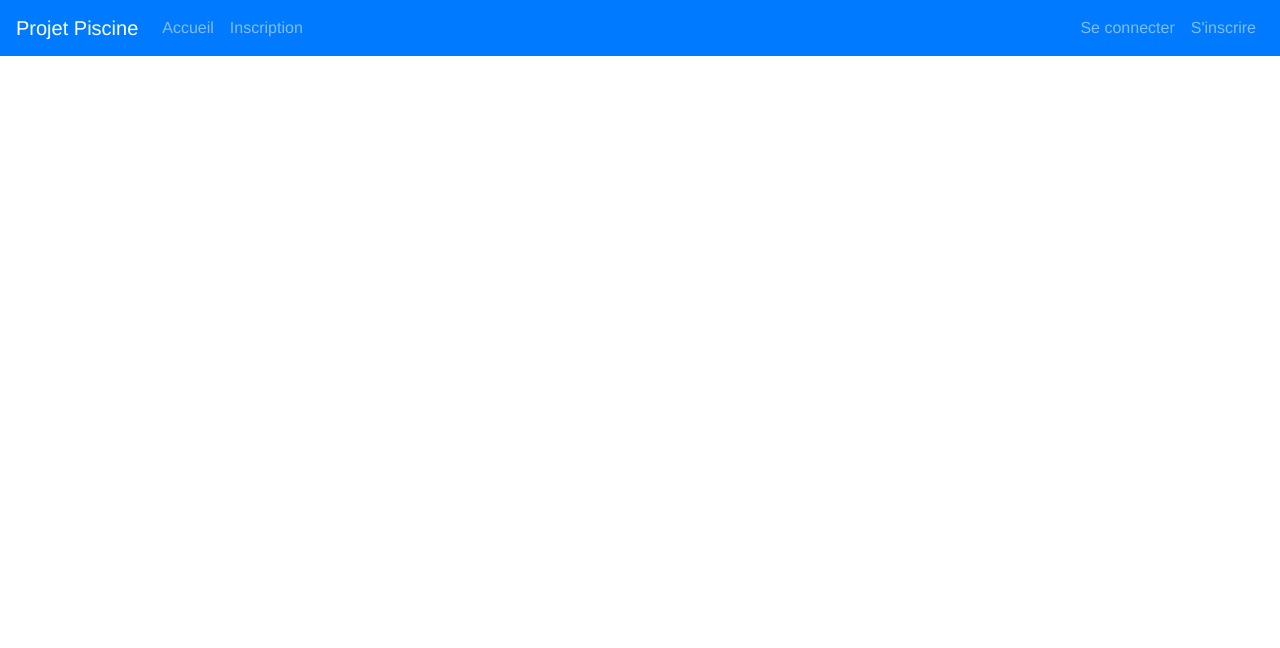
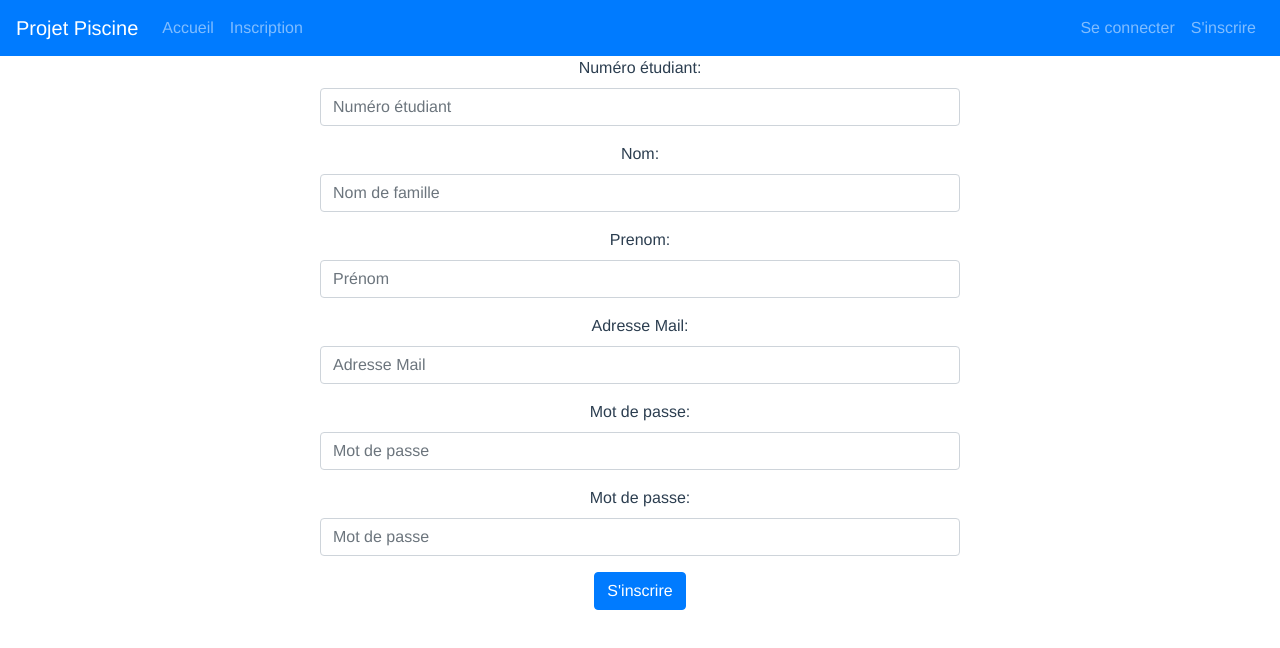
Before and after one commit to CemSARISOY/Piscine, a Vue app in the folder front/: page /signup in a window 1280 px wide. Shown: the top 648 px of the page. Built offline with nearby package versions, Linux system fonts and the light colour scheme; no server answers; what vue-cookie would draw is missing.

Commit message:
Update 12 01 2021

```diff
--- /dev/null
+++ b/front/src/components/MyAccountForm.vue
@@ -0,0 +1,152 @@
+<template>
+    <div class="form">
+        <b-form @submit="onSubmit">
+
+            <b-form-group id="input-group-2" label="Nom:" label-for="input-nom">
+                <b-form-input
+                id="input-nom"
+                type="text"
+                v-model="form.nom"
+                required
+                placeholder="Nom de famille"
+                ></b-form-input>
+            </b-form-group>
+
+            <b-form-group id="input-group-3" label="Prenom:" label-for="input-prenom">
+                <b-form-input
+                id="input-prenom"
+                type="text"
+                v-model="form.prenom"
+                required
+                placeholder="Prénom"
+                ></b-form-input>
+            </b-form-group>
+
+
+
+            <b-form-group id="input-group-4" label="Adresse Mail:" label-for="input-email">
+                <b-form-input
+                id="input-email"
+                type="email"
+                v-model="form.email"
+                required
+                placeholder="Adresse Mail"
+                ></b-form-input>
+            </b-form-group>
+
+            <b-form-group id="input-group-4" label="Mot de passe:" label-for="input-password">
+                <b-form-input
+                id="input-password"
+                type="password"
+                v-model="form.password"
+                required
+                placeholder="Mot de passe"
+                ></b-form-input>
+            </b-form-group>
+
+            <b-form-group id="input-group-4" label="Mot de passe:" label-for="passwordCheck">
+                <b-form-input
+                id="input-passwordCheck"
+                type="password"
+                v-model="form.passwordCheck"
+                required
+                placeholder="Mot de passe"
+                ></b-form-input>
+            </b-form-group>
+
+
+        <b-button type="submit" variant="primary">Mettre à jour</b-button>
+        </b-form>
+        <br>
+        <p id='txtError'></p>
+
+    </div>
+</template>
+
+<script>
+
+  import axios from 'axios'
+  export default {
+    data() {
+      return {
+        form: {
+
+          numEtu:"",
+          nom:"",
+          prenom:"",
+          email:"",
+          password:"",
+          passwordCheck:"",
+        },
+
+      }
+    },
+    methods: {
+      onSubmit(evt) {
+        evt.preventDefault()
+        alert(JSON.stringify(this.form))
+
+
+      },
+      getUserData(){
+          if(this.$store.getters.authenticated){
+              var etudiantInfo = JSON.parse(this.$store.getters.userInfo)
+              var url1 = "http://localhost:3000/"
+              var etudiant = JSON.parse(axios.get(url1.concat(etudiantInfo.numEtudiant)))
+              this.form.numEtu = etudiant.numEtudiant
+              this.form.nom = etudiant.nomEtudiant
+              this.form.email = etudiant.mailEtudiant
+              this.prenom = etudiant.prenomEtudiant
+          }
+      },
+      handlePassword(){
+        if(this.form.password != this.form.passwordCheck){
+            var element = document.getElementById('txtError')
+            element.innerHTML = "Les mots de passes ne concordent pas"
+            // var element = document.getElementById('txtError');
+            return false;
+          }
+        else{
+          return true;
+        }
+      }
+      //,
+      // modifCompte(){
+      // if(this.store.getters.authenticated){
+      //   if(this.handlePassword()){
+      //     axios.put("http://localhost:3000/api/etudiants/",
+      //     {
+      //       "numEtudiant" : this.form.numEtu,
+      //       "nomEtudiant" :this.form.nom,
+      //       "prenomEtudiant" :this.form.prenom,
+      //       "mailEtudiant" :this.form.email,
+      //       "mdpEtudiant" :this.form.password,
+      //       "promoEtudiant" : 2020
+      //     }
+      //     )
+      //     .then(function(response){
+      //       console.log(response);
+      //     })
+      //     .catch(function(error){
+      //       console.log(error);
+      //     })
+      //   }
+      // }
+      // }
+    },
+    mounted(){
+
+        this.getUserData()
+    }
+  }
+</script>
+
+<style scoped>
+    .form{
+        width:50%;
+        margin:auto
+    }
+    #txtError{
+      color: red;
+    }
+</style>
--- /dev/null
+++ b/front/src/components/SignUpForm.vue
@@ -0,0 +1,149 @@
+<template>
+    <div class="form">
+        <b-form @submit="onSubmit">
+            <b-form-group
+                id="input-group-1"
+                label="Numéro étudiant:"
+                label-for="input-numEtu"
+            >
+                <b-form-input
+                id="input-numEtu"
+                v-model="form.numEtu"
+                type="text"
+                required
+                placeholder="Numéro étudiant"
+                ></b-form-input>
+            </b-form-group>
+
+            <b-form-group id="input-group-2" label="Nom:" label-for="input-nom">
+                <b-form-input
+                id="input-nom"
+                type="text"
+                v-model="form.nom"
+                required
+                placeholder="Nom de famille"
+                ></b-form-input>
+            </b-form-group>
+
+            <b-form-group id="input-group-3" label="Prenom:" label-for="input-prenom">
+                <b-form-input
+                id="input-prenom"
+                type="text"
+                v-model="form.prenom"
+                required
+                placeholder="Prénom"
+                ></b-form-input>
+            </b-form-group>
+
+
+
+            <b-form-group id="input-group-4" label="Adresse Mail:" label-for="input-email">
+                <b-form-input
+                id="input-email"
+                type="email"
+                v-model="form.email"
+                required
+                placeholder="Adresse Mail"
+                ></b-form-input>
+            </b-form-group>
+
+            <b-form-group id="input-group-4" label="Mot de passe:" label-for="input-password">
+                <b-form-input
+                id="input-password"
+                type="password"
+                v-model="form.password"
+                required
+                placeholder="Mot de passe"
+                ></b-form-input>
+            </b-form-group>
+
+            <b-form-group id="input-group-4" label="Mot de passe:" label-for="passwordCheck">
+                <b-form-input
+                id="input-passwordCheck"
+                type="password"
+                v-model="form.passwordCheck"
+                required
+                placeholder="Mot de passe"
+                ></b-form-input>
+            </b-form-group>
+
+
+        <b-button type="submit" variant="primary">S'inscrire</b-button>
+        </b-form>
+        <br>
+        <p id='txtError'></p>
+
+    </div>
+</template>
+
+<script>
+
+  import axios from 'axios'
+  export default {
+    data() {
+      return {
+        form: {
+
+          numEtu:"",
+          nom:"",
+          prenom:"",
+          email:"",
+          password:"",
+          passwordCheck:"",
+        },
+      }
+    },
+    methods: {
+      onSubmit(evt) {
+        evt.preventDefault()
+        alert(JSON.stringify(this.form))
+        this.creerCompte()
+
+
+      },
+      handlePassword(){
+        if(this.form.password != this.form.passwordCheck){
+            var element = document.getElementById('txtError')
+            element.innerHTML = "Les mots de passes ne concordent pas"
+            // var element = document.getElementById('txtError');
+            return false;
+          }
+        else{
+          return true;
+        }
+      },
+      creerCompte(){
+      if(this.handlePassword()){
+
+        axios.post("http://localhost:3000/api/etudiants/",
+        {
+          "numEtudiant" : this.form.numEtu,
+          "nomEtudiant" :this.form.nom,
+          "prenomEtudiant" :this.form.prenom,
+          "mailEtudiant" :this.form.email,
+          "mdpEtudiant" :this.form.password,
+          "promoEtudiant" : 2020
+        }
+        )
+        .then((response)=>{
+          console.log(response);
+          this.$router.push("/login")
+        })
+        .catch((error)=>{
+          console.log(error);
+        })
+      }
+      }
+    }
+  }
+</script>
+
+<style scoped>
+    .form{
+        width:50%;
+        margin:auto
+    }
+    #txtError{
+      color: red;
+    }
+</style>
--- a/front/src/components/eventInfoForm.vue
+++ b/front/src/components/eventInfoForm.vue
@@ -68,6 +68,7 @@
         <b-button type="submit" variant="primary">Modifier</b-button>
         <b-button type="button" v-on:click="goToPlanning" variant="secondary">Voir planning</b-button>
         <b-button type="button" v-on:click="deleteEvent" variant="danger">Supprimer</b-button>
+        <b-button type="button" v-on:click="getEventData" variant="danger">get</b-button>
         </b-form>
         <br>
         <p id='txtError'></p>
@@ -101,21 +102,24 @@
 
       },
       getEventData(){
-          if(this.event.numberReserved=="0" || this.event.numberReserved==undefined/*this.$store.getters.authenticated*/){
+          /*if(this.$store.getters.authenticated){*/
             //var etudiantInfo = JSON.parse(this.$store.getters.userInfo)
             var url1 = "http://localhost:3000/api/evenements/"
-            var eventDB = JSON.parse(axios.get(url1.concat("0")))
+            url1 = url1.concat(this.$route.params.id)
+            console.log(url1)
+            var eventDB = JSON.parse(axios.get(url1))
+            console.log(eventDB);
             this.event.nameEvent=eventDB.nomEvenement
             this.event.numberReserved="0"
             this.event.durationEvent=eventDB.duree
             this.event.start=eventDB.dateDebut
             this.event.end="01/01/1999"
             this.event.lastDate=eventDB.dateLimiteRes
-          }
+          //}
       },
       modifEvent(){
-        if(/*this.store.getters.authenticated*/this.event.numberReserved=="0" || this.event.numberReserved==undefined){
-            axios.put("http://localhost:3000/api/evenements/".concat("0"),
+        if(this.$store.getters.authenticated){
+            axios.put("http://localhost:3000/api/evenements/".concat(this.$route.params.id),
             {
             "nomEvenement" : this.event.nameEvent,
             "duree" :this.event.durationEvent,
--- a/front/src/router/index.js
+++ b/front/src/router/index.js
@@ -1,7 +1,7 @@
 import Vue from 'vue'
 import VueRouter from 'vue-router'
 import Home from '../views/Home.vue'
-//import store from '../store'
+import store from '../store'
 
 Vue.use(VueRouter)
 
@@ -31,18 +31,28 @@ const routes = [
 
     },
     {
-        path: '/signup',
-        name: 'Signup',
-    },
-    {
-        path: '/eventinfo',
+        path: '/eventinfo/:id',
         name: 'EventInfo',
-        component: () => import('../components/eventInfoForm')
+        component: () => import('../components/eventInfoForm'),
+        /*params: {
+            idEvent: id,
+        }*/
     },
     {
         path: '/creneaux',
         name: 'DisplayCreneaux',
         component: () => import('../components/infoCreneau')
+    },
+
+    {
+        path: '/signup',
+        name: 'Signup',
+        component: () => import('../components/SignUpForm')
+    },
+    {
+        path: '/myaccount',
+        name: 'MyAccount',
+        component: () => import('../components/MyAccountForm')
     },
 ]
 
@@ -53,7 +63,7 @@ const router = new VueRouter({
     routes
 })
 
-/*router.beforeEach( async (to, from, next) => {
+router.beforeEach( async (to, from, next) => {
     if(store.getters.authenticated == null){
         await store.dispatch("verifyToken")
     }
@@ -66,7 +76,7 @@ const router = new VueRouter({
     }else{
         next();
     }
-});*/
+});
 
 
 export default router
```
Also changed, not shown: front/src/views/MyAccount.vue (added, +14 -0 lines), front/src/views/SignUp.vue (added, +14 -0 lines), 1 other file (tests, documents, lock files or other folders).
